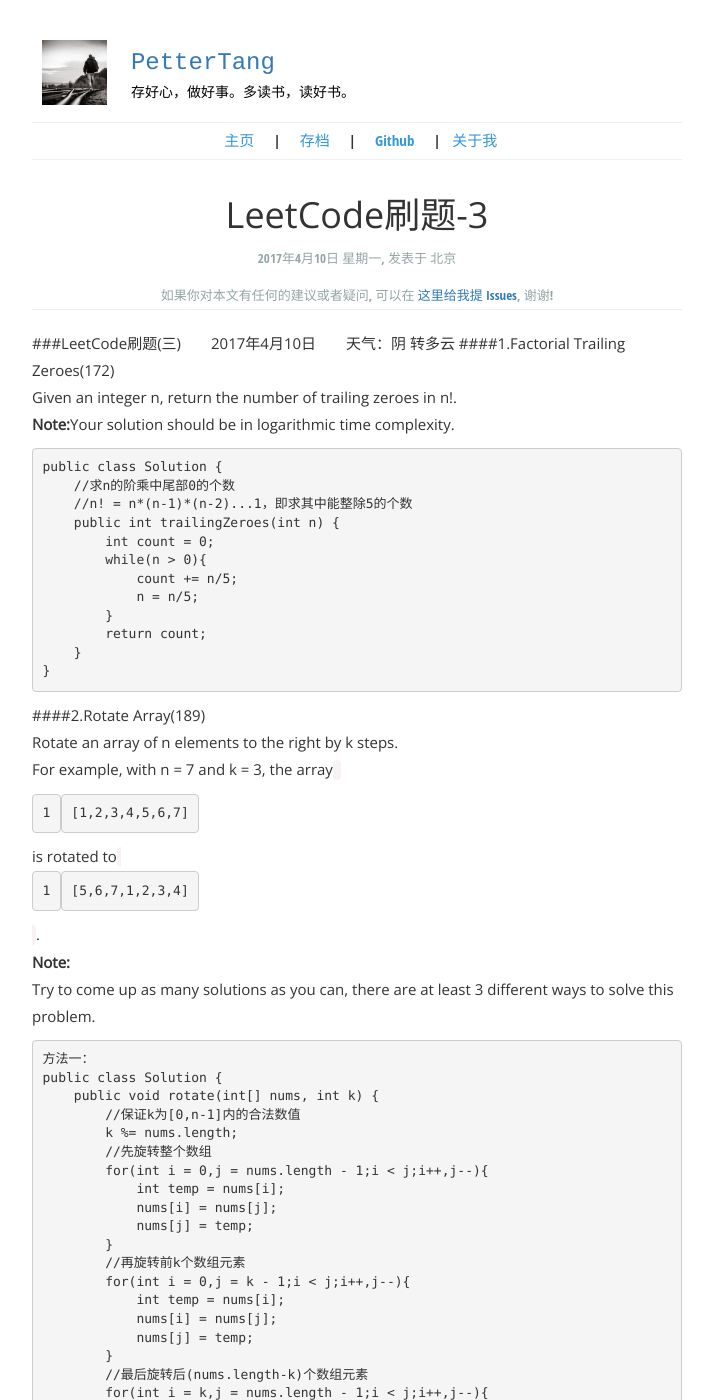
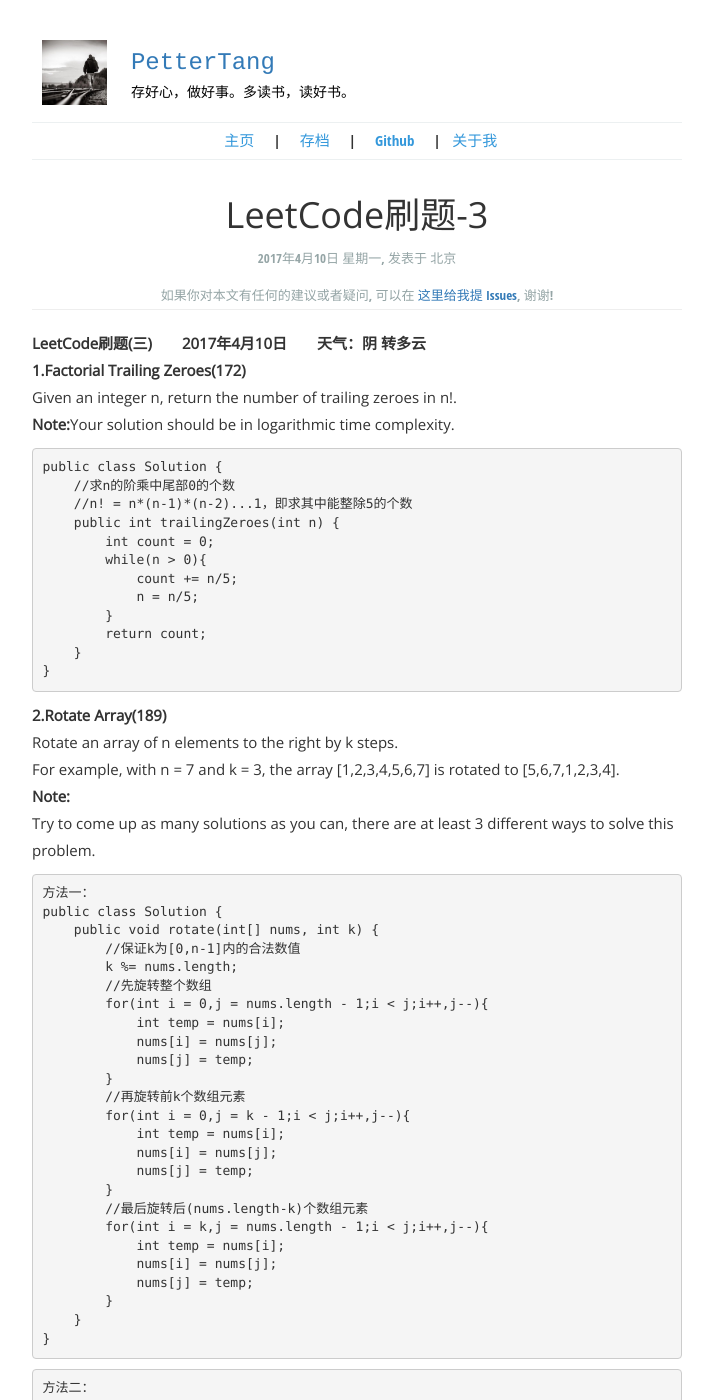
Before and after one commit to pettertang/pettertang.github.io, a Jekyll site: the page built from _posts/2017-4-7-LeetCode-Exercise-3.md, in a window 1280 px wide and 1400 px high. Shown: the whole window, without its empty margins (283-996 px from the left). Built offline with Jekyll 4.4.1, drawn with Linux system fonts in a browser that asks for light colours; some of the changed text lies outside the part shown.

Commit message:
modify article

````diff
--- a/_posts/2017-4-7-LeetCode-Exercise-3.md
+++ b/_posts/2017-4-7-LeetCode-Exercise-3.md
@@ -6,8 +6,8 @@
 pulished: true
 excerpt_separator: "there are at least 3 different"
 ---
-###LeetCode刷题(三)　　2017年4月10日　　天气：阴 转多云
-####1.Factorial Trailing Zeroes(172)
+**LeetCode刷题(三)**　　**2017年4月10日**　　**天气：阴 转多云**
+**1.Factorial Trailing Zeroes(172)**
 Given an integer n, return the number of trailing zeroes in n!.
 **Note:**Your solution should be in logarithmic time complexity.
 ```Java
@@ -24,9 +24,9 @@
     }
 }
 ```
-####2.Rotate Array(189)
+**2.Rotate Array(189)**
 Rotate an array of n elements to the right by k steps.
-For example, with n = 7 and k = 3, the array ``[1,2,3,4,5,6,7] ``is rotated to ``[5,6,7,1,2,3,4]``.
+For example, with n = 7 and k = 3, the array [1,2,3,4,5,6,7] is rotated to [5,6,7,1,2,3,4].
 **Note:**
 Try to come up as many solutions as you can, there are at least 3 different ways to solve this problem.
 ```Java
@@ -77,9 +77,9 @@
     }
 }
 ```
-####3.Number of 1 Bits(191)
-Write a function that takes an unsigned integer and returns the number of ’1' bits it has (also known as the ``Hamming weight``).
-For example, the 32-bit integer ’11' has binary representation`` 00000000000000000000000000001011``, so the function should return 3.
+**3.Number of 1 Bits(191)**
+Write a function that takes an unsigned integer and returns the number of ’1' bits it has (also known as the **Hamming weight**).
+For example, the 32-bit integer ’11' has binary representation** 00000000000000000000000000001011**, so the function should return 3.
 ```Java
 方法一：
 public class Solution {
@@ -111,7 +111,7 @@
     }
 }
 ```
-####4.House Robber(198)
+**4.House Robber(198)**
 You are a professional robber planning to rob houses along a street. Each house has a certain amount of money stashed, the only constraint stopping you from robbing each of them is that adjacent houses have security system connected and **it will automatically contact the police if two adjacent houses were broken into on the same night**.
 Given a list of non-negative integers representing the amount of money of each house, determine the maximum amount of money you can rob tonight **without alerting the police**.
 ```Java
@@ -156,7 +156,7 @@
     }
 }
 ```
-####5.Happy Number(202)
+**5.Happy Number(202)**
 Write an algorithm to determine if a number is "happy".
 A happy number is a number defined by the following process: Starting with any positive integer, replace the number by the sum of the squares of its digits, and repeat the process until the number equals 1 (where it will stay), or it loops endlessly in a cycle which does not include 1. Those numbers for which this process ends in 1 are happy numbers.
 **Example**:19 is a happy number
````
